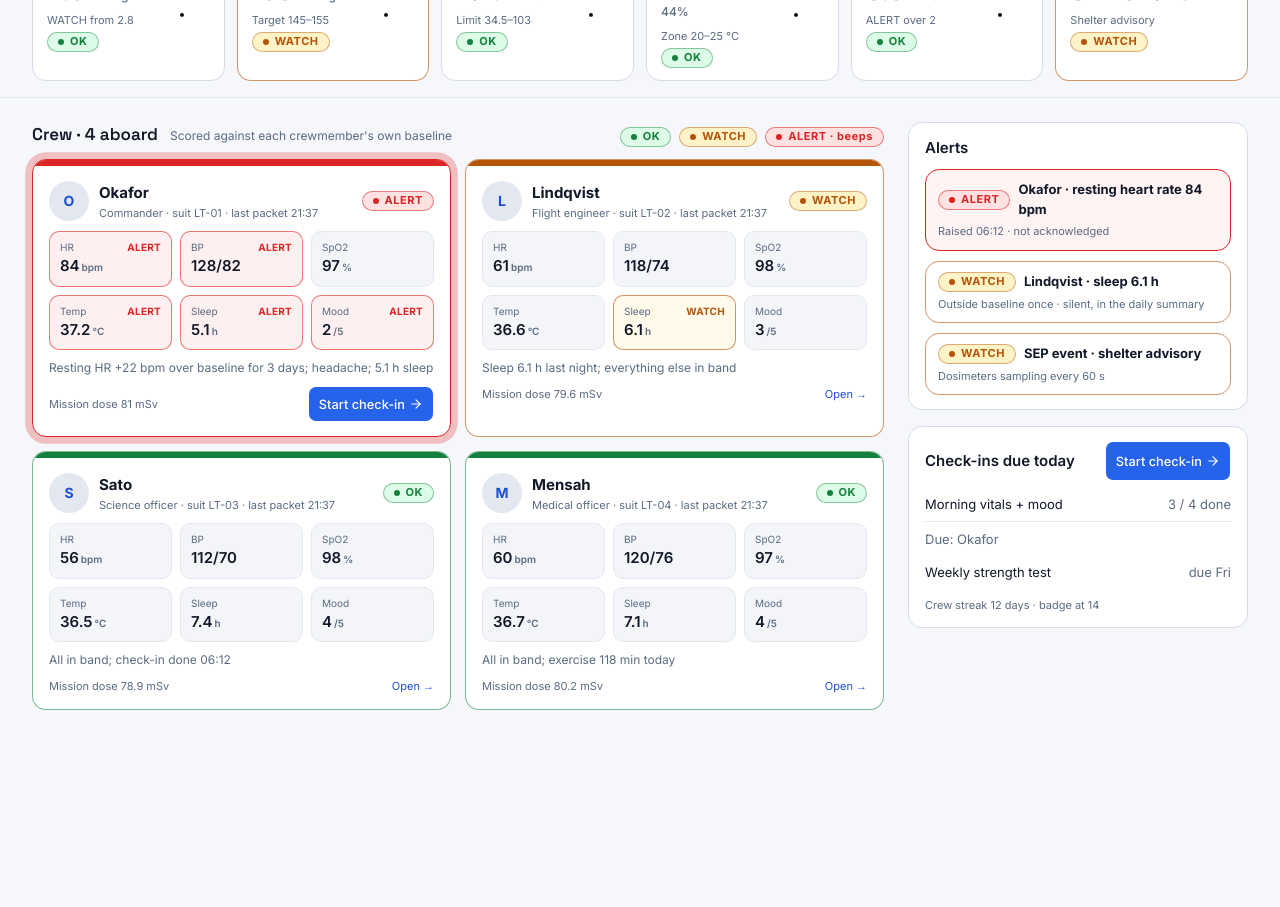
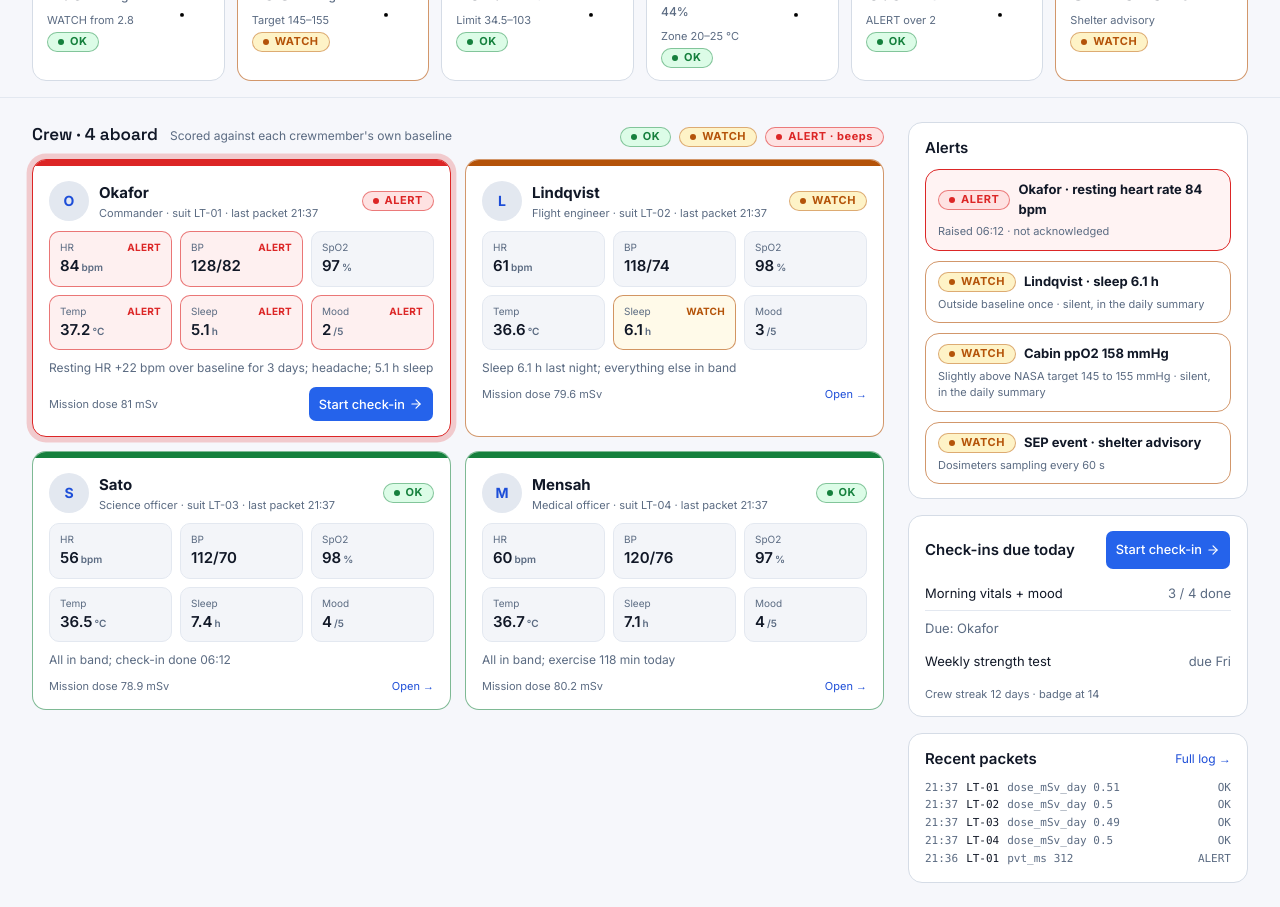
Before and after one commit to NASA-space-apps-the-procrastinators/LightTime-frontend, a Next.js app: page /base-station in a window 1280 px wide. Shown: the part 220-1127 px from the top of the page. Before the commit the page ends 954 px from the top, so only its background shows below. Built offline with nearby package versions, Linux system fonts and the light colour scheme.

Commit message:
feat: recent packets, ppO2 watch and last packet time on the overview

```diff
--- a/src/components/base-station/alerts-rail.tsx
+++ b/src/components/base-station/alerts-rail.tsx
@@ -7,8 +7,10 @@ import { buttonVariants } from "@/components/ui/button";
 import { CREW, getCrew, SEEDED_CHECKINS } from "@/lib/crew";
 import { clock, metricLabel, metricUnit } from "@/lib/format";
 import { type AlertStage, useMission } from "@/lib/mission-store";
+import { allPackets } from "@/lib/packets";
 import { METRIC_KEYS } from "@/lib/schemas";
 import { metricStates, metricValue } from "@/lib/scoring";
+import { stationReadings } from "@/lib/station";
 import { cn } from "@/lib/utils";
 
 const STAGE_TEXT: Record<AlertStage, string> = {
@@ -82,6 +84,25 @@ export function AlertsRail() {
             </div>
           </div>
         ))}
+        {stationReadings()
+          .filter((r) => r.id === "ppo2" && r.state === "WATCH")
+          .map((r) => (
+            <div
+              key={r.id}
+              className="rounded-xl border border-watch/60 px-3 py-2.5"
+            >
+              <div className="flex items-center gap-2">
+                <StatePill state="WATCH" />
+                <strong className="text-[13px]">
+                  {r.label} {r.display} {r.unit}
+                </strong>
+              </div>
+              <div className="mt-1 text-[11px] text-muted-foreground">
+                Slightly above NASA target 145 to 155 mmHg · silent, in the
+                daily summary
+              </div>
+            </div>
+          ))}
         <div className="rounded-xl border border-watch/60 px-3 py-2.5">
           <div className="flex items-center gap-2">
             <StatePill state="WATCH" />
@@ -156,6 +177,31 @@ export function AlertsRail() {
           ))}
         </section>
       )}
+      <section
+        aria-label="Recent packets"
+        className="flex flex-col gap-2 rounded-xl border border-border bg-card px-4 py-3.5"
+      >
+        <div className="flex items-center">
+          <h2 className="text-[15px] font-semibold">Recent packets</h2>
+          <Link href="/base-station/log" className="ml-auto text-xs text-link">
+            Full log →
+          </Link>
+        </div>
+        <ul className="font-mono text-[11px] leading-relaxed text-muted-foreground">
+          {allPackets(new Date())
+            .slice(0, 5)
+            .map((p) => (
+              <li key={`${p.crew_id}-${p.metric}`} className="flex gap-2">
+                <span>{clock(p.ts)}</span>
+                <span className="text-foreground">{p.suit_id}</span>
+                <span className="truncate">
+                  {p.metric} {String(p.value)}
+                </span>
+                <span className="ml-auto">{p.state}</span>
+              </li>
+            ))}
+        </ul>
+      </section>
     </aside>
   );
 }
--- a/src/components/base-station/crew-card.tsx
+++ b/src/components/base-station/crew-card.tsx
@@ -6,6 +6,7 @@ import { StatePill } from "@/components/shared/state-pill";
 import { buttonVariants } from "@/components/ui/button";
 import { clock } from "@/lib/format";
 import { useMission } from "@/lib/mission-store";
+import { packetsFor } from "@/lib/packets";
 import type { Crew, State } from "@/lib/schemas";
 import { crewState, metricStates, worst } from "@/lib/scoring";
 import { STATE_BAR, STATE_BORDER, TILE_TINT } from "@/lib/state-styles";
@@ -59,8 +60,8 @@ export function CrewCard({ crew }: { crew: Crew }) {
   const { state } = useMission();
   const s = metricStates(crew);
   const overall = crewState(crew);
-  // shortcut: suits send one packet a minute, so the last one is this minute; read it from packets once the log exists.
-  const lastPacket = clock(new Date().toISOString());
+  const packets = packetsFor(crew, new Date());
+  const lastPacket = clock(packets[packets.length - 1].ts);
   const t = crew.today;
   const checkedIn = Boolean(state.checkins[crew.id]);
   const needsCheckin = crew.id === "C1" && !checkedIn;
```
